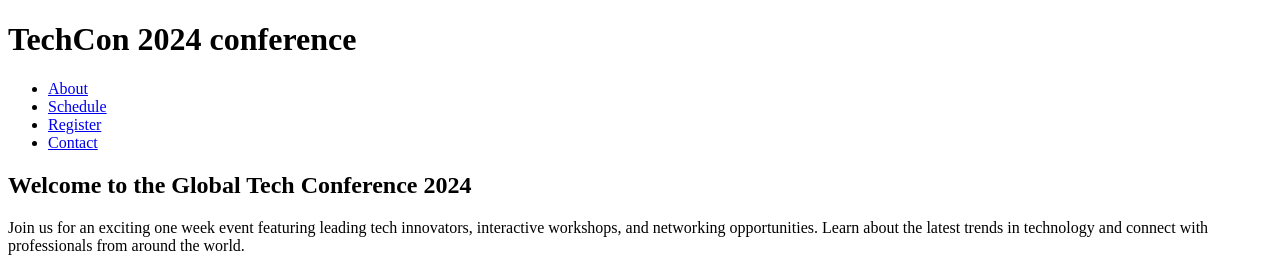
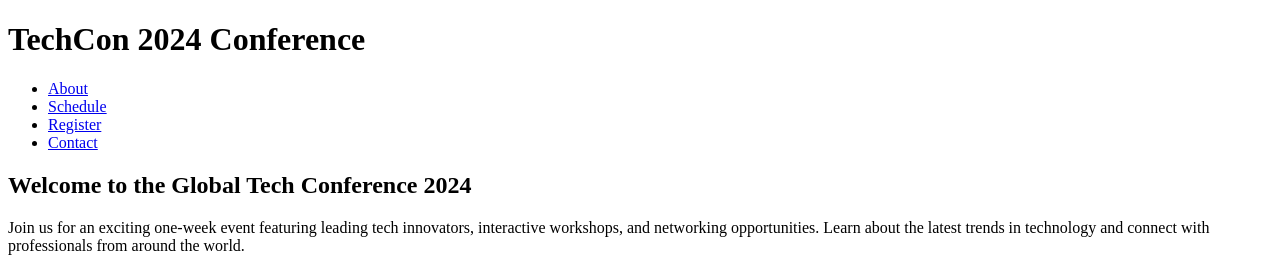
Before and after one commit to Ndeto-7/TechCon_HTML, a plain HTML site: page techcon_website/index.html in a window 1280 px wide. Shown: the top 268 px of the page. Drawn offline with Linux system fonts and the light colour scheme; grey boxes are pictures that could not be loaded.

Commit message:
updated files

```diff
--- a/techcon_website/index.html
+++ b/techcon_website/index.html
@@ -7,7 +7,7 @@
 </head>
 <body>
     <header>
-        <h1>TechCon 2024 conference</h1>
+        <h1>TechCon 2024 Conference</h1>
         <nav>
             <ul>
                 <li><a href="about.html">About</a></li>
@@ -17,18 +17,15 @@
             </ul>
         </nav>
     </header>
+
     <main>
-
         <section id="introduction">
             <h2>Welcome to the Global Tech Conference 2024</h2>
-
-
             <p>
-            Join us for an exciting one week event featuring leading tech innovators,
+                Join us for an exciting one-week event featuring leading tech innovators,
                 interactive workshops, and networking opportunities. Learn about the latest trends
                 in technology and connect with professionals from around the world.
             </p>
-
 
             <video width="560" height="315" controls>
                 <source src="videos/techcon.mp4" type="video/mp4">
@@ -40,6 +37,5 @@
     <footer>
         <p>Copyright &copy; 2024 Global Tech Conference.</p>
     </footer>
-
 </body>
 </html>
```
Lines whose indentation alone changed are shown as unchanged.
